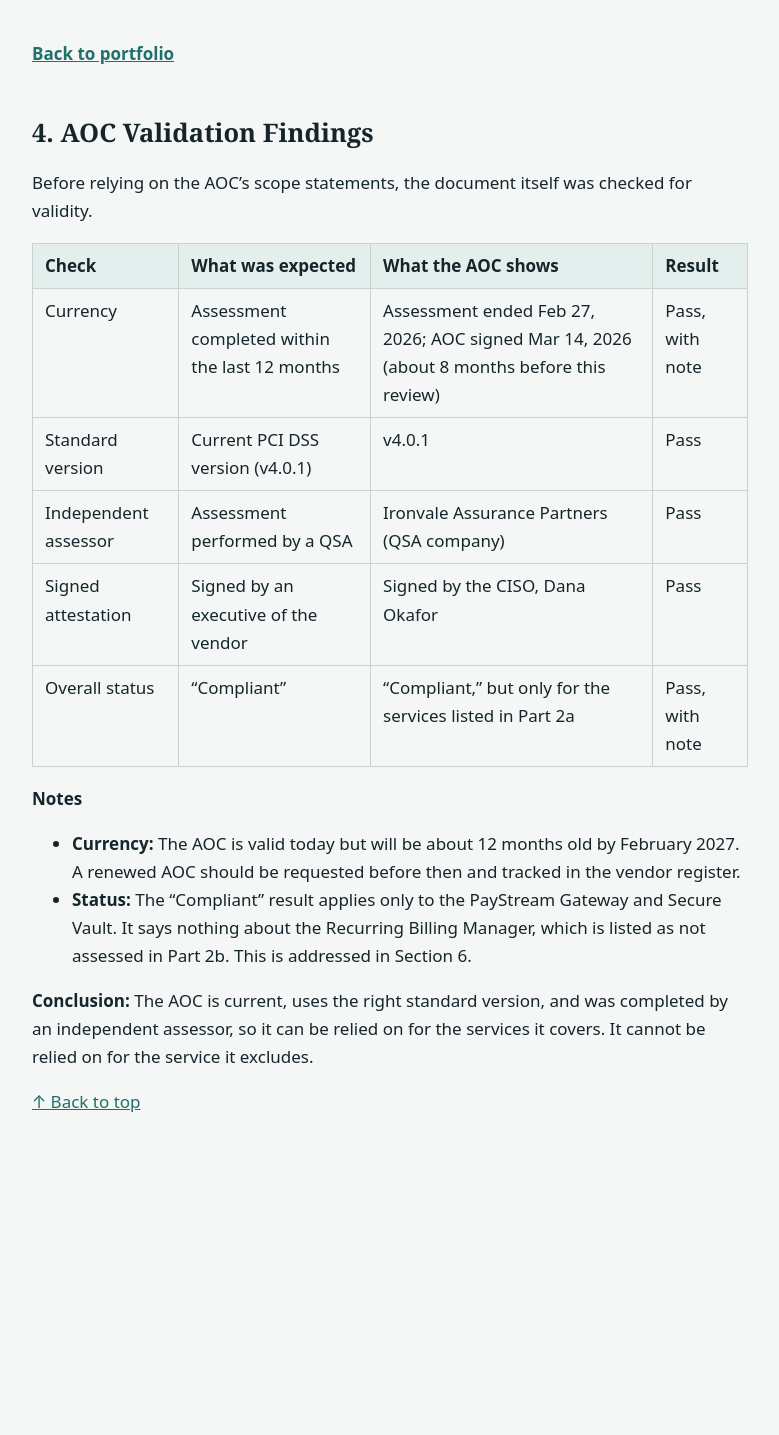
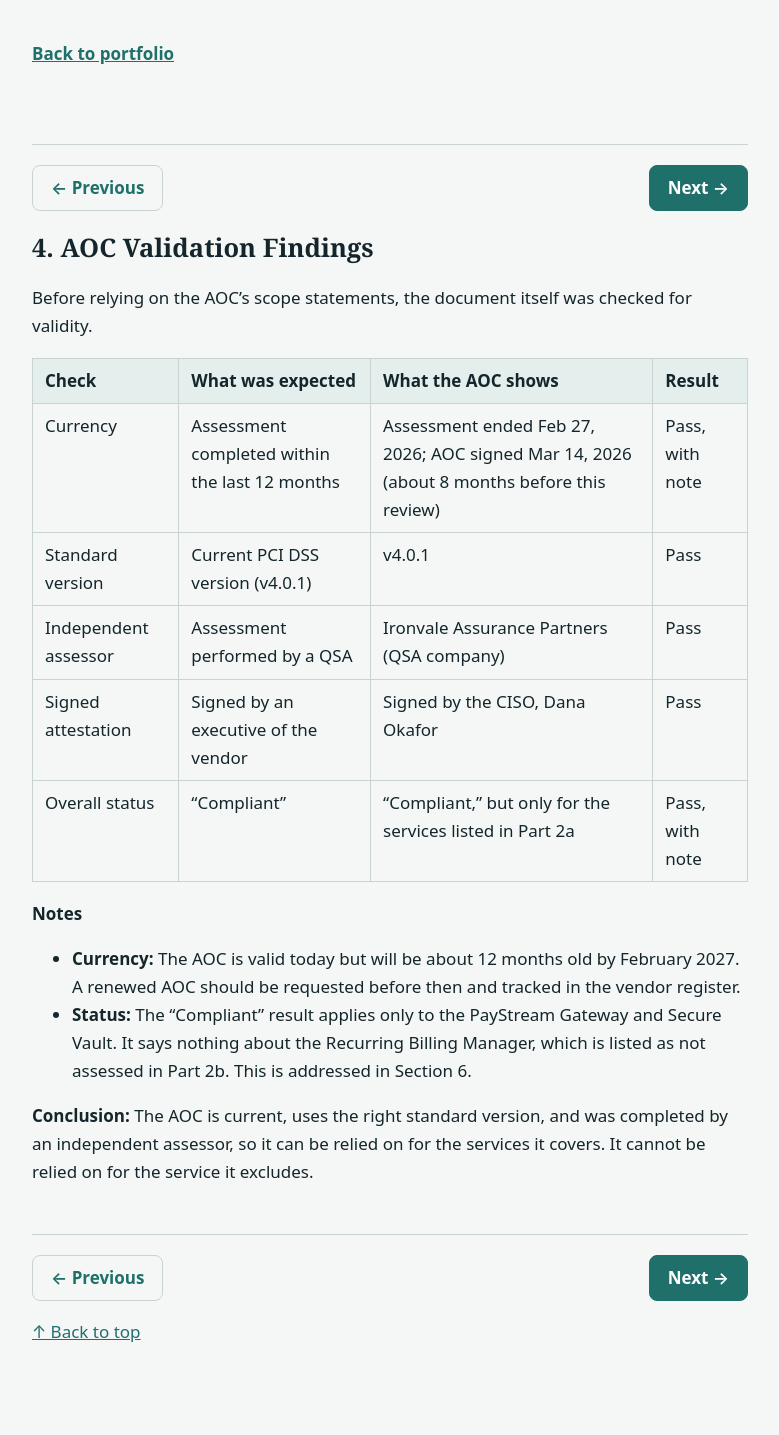
Before and after one commit to krens22/GRC-project-portfolio, a Jekyll site: the page built from PCI-DSS-Compliance-via-AOC/Larkspur-Outfitters/04-aoc-validation-findings.md, in a window 1280 px wide. Shown: the whole page, without its empty margins (250-1029 px from the left). Built offline with Jekyll 4.4.1, drawn with Linux system fonts in a browser that asks for light colours; our own code applies the rules of GitHub Pages for plain Markdown files; before the commit the page ends 1205 px from its top, so only the background shows below that; part of the change alters nothing that is shown.

Commit message:
Add front matter to AOC validation findings document

```diff
--- a/PCI-DSS-Compliance-via-AOC/Larkspur-Outfitters/04-aoc-validation-findings.md
+++ b/PCI-DSS-Compliance-via-AOC/Larkspur-Outfitters/04-aoc-validation-findings.md
@@ -1,3 +1,9 @@
+---
+title: AOC Validation Findings
+prev: 03-methodology.html
+next: 05-scope-findings.html
+---
+
 ## 4. AOC Validation Findings
 
 Before relying on the AOC's scope statements, the document itself was checked for validity.
```
